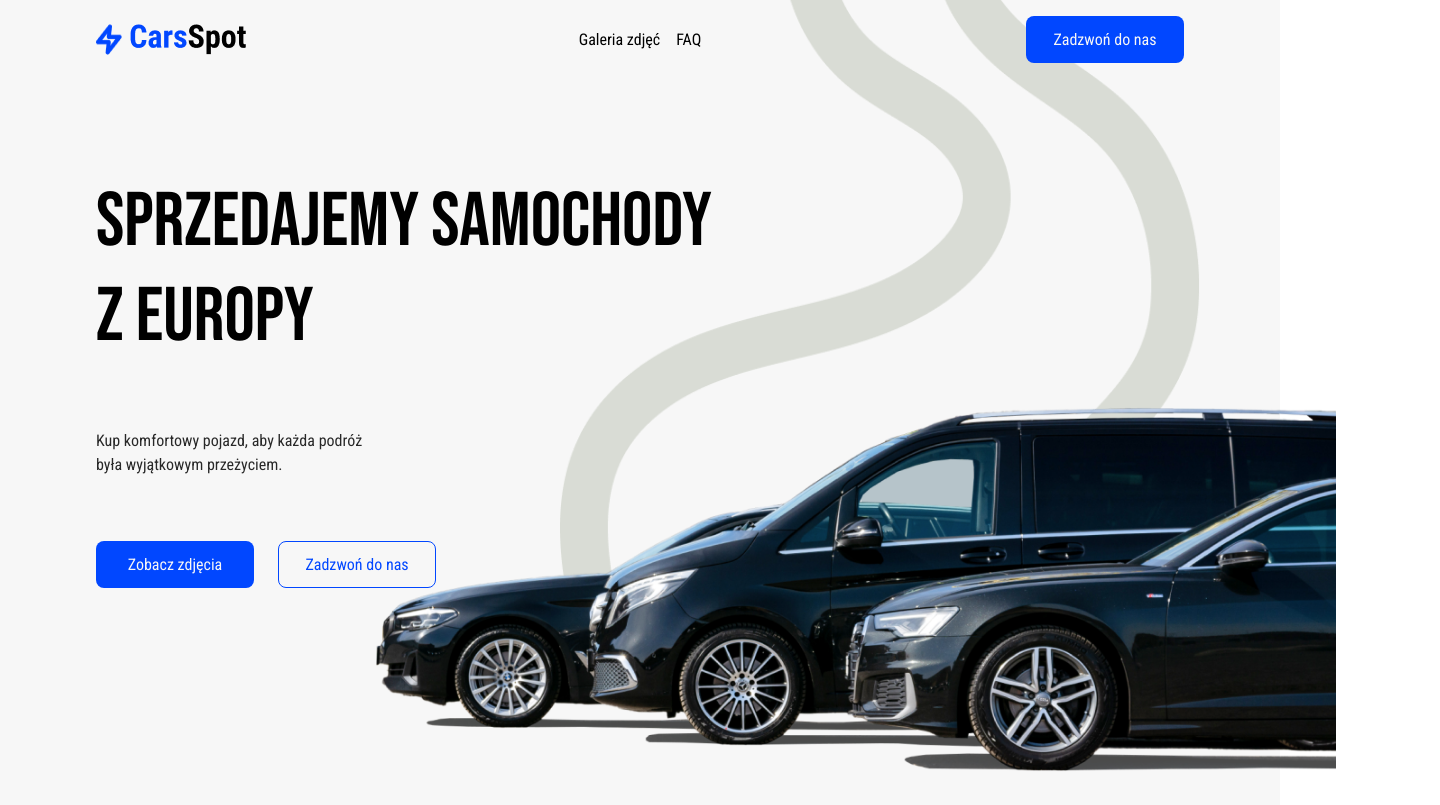
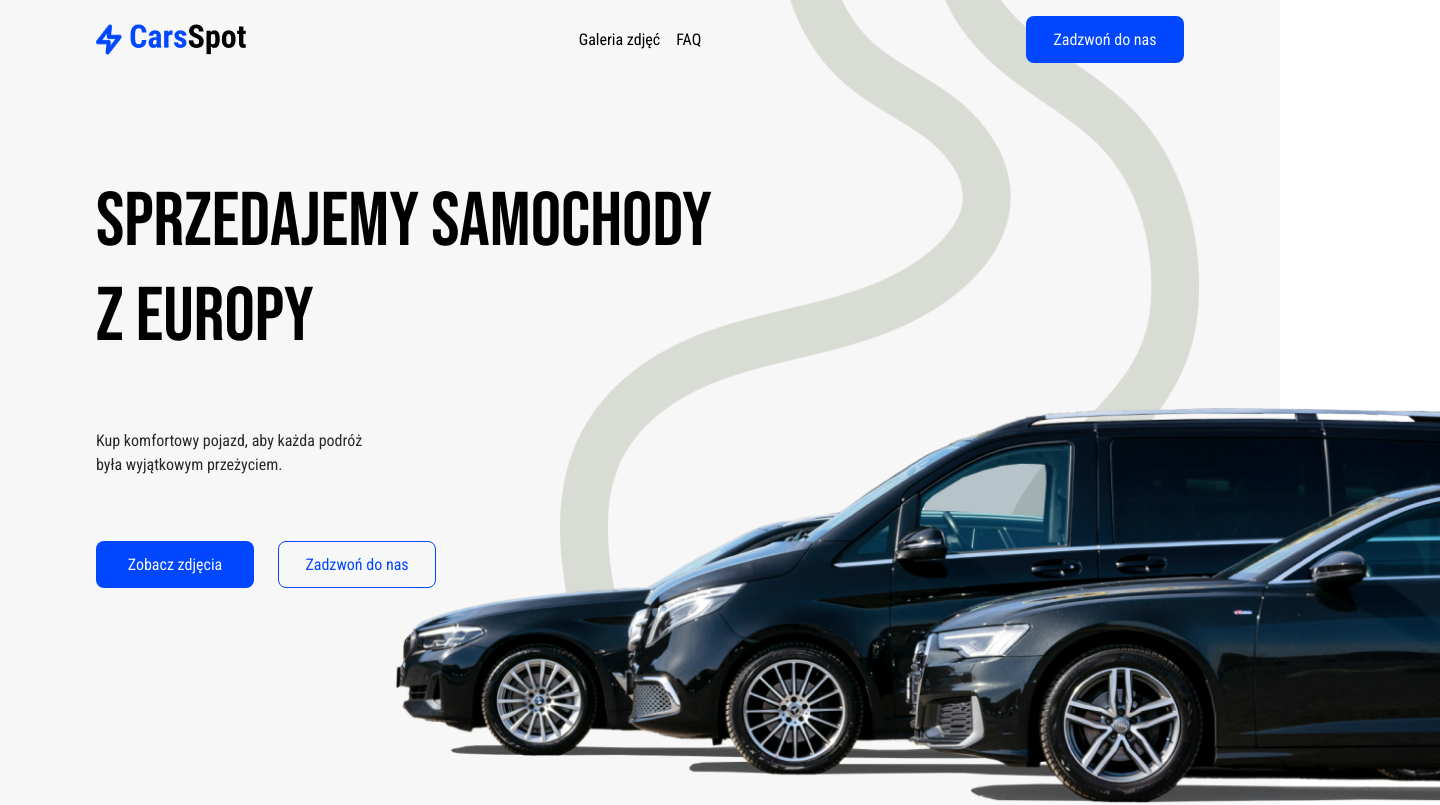
Before and after one commit to artur-IT/recruitment_adSite.pro, a React (Vite) app: page / in a window 1280 px wide. Shown: the top 805 px of the page, 1440 px wide, since content can reach past the window. Built offline with nearby package versions, Linux system fonts and the light colour scheme.

Commit message:
fix cars image size

```diff
--- a/src/App.jsx
+++ b/src/App.jsx
@@ -65,7 +65,7 @@ export default function App() {
             </div>
 
             {/* cars */}
-            <div className="absolute bottom-24 left-1/4 h-auto w-3/4 max-w-[1064px] lg:top-[400px] xl:left-[376px] xl:top-[328px]">
+            <div className="absolute bottom-24 left-0 h-auto w-full max-w-[1064px] pl-5 lg:top-[400px] xl:left-[376px] xl:top-[328px]">
               <img src="./img/HERO_cars.png" alt="cars" />
             </div>
           </div>
```
